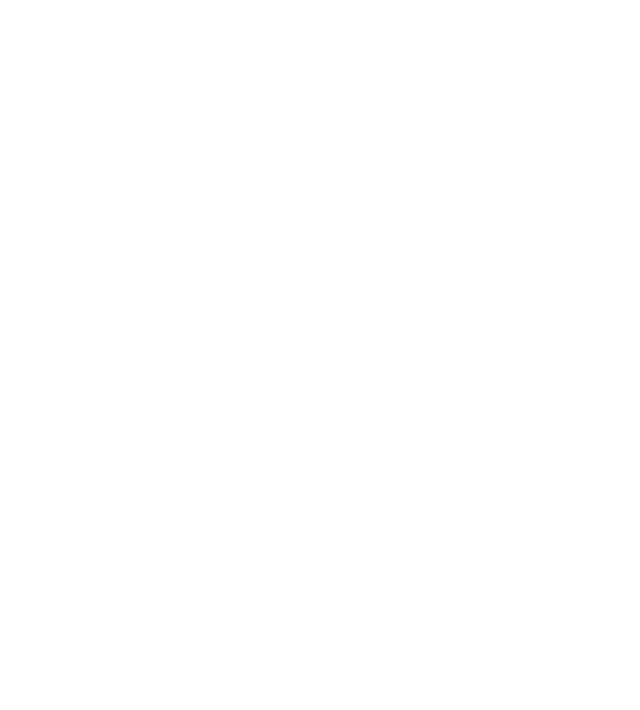
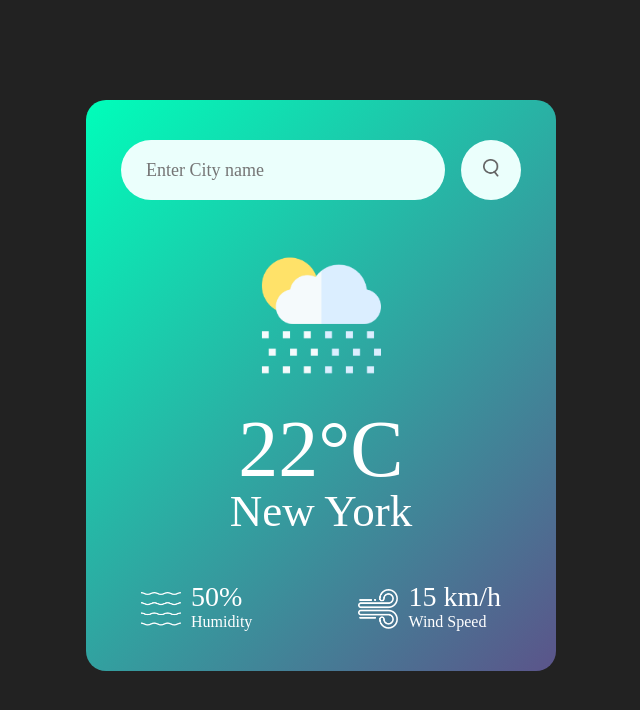
Before and after one commit to sanjivanisharma/javascript-projects, a plain HTML site: page Weather application/index.html in a window 1280 px wide. Shown: the whole page, without its empty margins (319-959 px from the left). Drawn offline with Linux system fonts and the light colour scheme.

Commit message:
Design changes

```diff
--- a/Weather application/index.html
+++ b/Weather application/index.html
@@ -4,8 +4,37 @@
     <meta charset="UTF-8">
     <meta name="viewport" content="width=device-width, initial-scale=1.0">
     <title>Weather App</title>
+    <link rel="stylesheet" href="styles.css">
 </head>
 <body>
+
+    <div class="card">
+        <div class="search">
+            <input type="text" placeholder="Enter City name" spellcheck="false">
+            <button><img src="images/search.png"></button>
+        </div>
+        <div class="weather">
+            <img src="images/rain.png" class="weather-icon">
+            <h1 class="temp">22°C</h1>
+            <h2 class="city">New York</h2>
+            <div class="details">
+                <div class="col">
+                    <img src="images/humidity.png">
+                    <div>
+                        <p class="humidity">50%</p>
+                        <p>Humidity</p>
+                    </div>
+                </div>
+                <div class="col">
+                    <img src="images/wind.png">
+                    <div>
+                        <p class="wind">15 km/h</p>
+                        <p>Wind Speed</p>
+                    </div>
+                </div>
+            </div>
+        </div>
+    </div>
 
     <script src="script.js"></script>
 </body>
--- /dev/null
+++ b/Weather application/styles.css
@@ -0,0 +1,95 @@
+*{
+    margin: 0;
+    padding: 0;
+    font-family: 'Poppins', 'sans-serif';
+    box-sizing: border-box;
+}
+
+body {
+    background: #222;
+}
+
+.card {
+    width: 90%;
+    max-width: 470px;
+    background: linear-gradient(135deg, #00feba, #5b548a);
+    color: #fff;
+    margin: 100px auto 0;
+    border-radius: 20px;
+    padding: 40px 35px;
+    text-align: center;
+}
+
+.search {
+    width: 100%;
+    display: flex;
+    align-items: center;
+    justify-content: space-between;
+}
+
+.search input {
+    border: 0;
+    outline: 0;
+    background: #ebfffc;
+    color: #555;
+    padding: 10px 25px;
+    height: 60px;
+    border-radius: 30px;
+    flex: 1;
+    margin-right: 16px;
+    font-size: 18px;
+}
+
+.search button {
+    border: 0;
+    outline: 0;
+    background: #ebfffc;
+    border-radius: 50%;
+    width: 60px;
+    height: 60px;
+    cursor: pointer;
+}
+
+.search button img {
+    width: 16px;
+}
+
+.weather-icon {
+    width: 170px;
+    margin-top: 30px;
+}
+
+.weather h1 {
+    font-size: 80px;
+    font-weight: 500;
+}
+
+.weather h2 {
+    font-size: 45px;
+    font-weight: 400;
+    margin-top: -10px;
+}
+
+.details {
+    display: flex;
+    align-items: center;
+    justify-content: space-between;
+    padding: 0 20px;
+    margin-top: 50px;
+}
+
+.col {
+    display: flex;
+    align-items: center;
+    text-align: left;
+}
+
+.col img {
+    width: 40px;
+    margin-right: 10px;
+}
+
+.humidity, .wind {
+    font-size: 28px;
+    margin-top: -6px;
+}
```
Also changed, not shown: Weather application/images/clear.png (added), Weather application/images/clouds.png (added), Weather application/images/drizzle.png (added), Weather application/images/humidity.png (added), Weather application/images/mist.png (added), Weather application/images/rain.png (added), Weather application/images/search.png (added), Weather application/images/snow.png (added), Weather application/images/wind.png (added).
